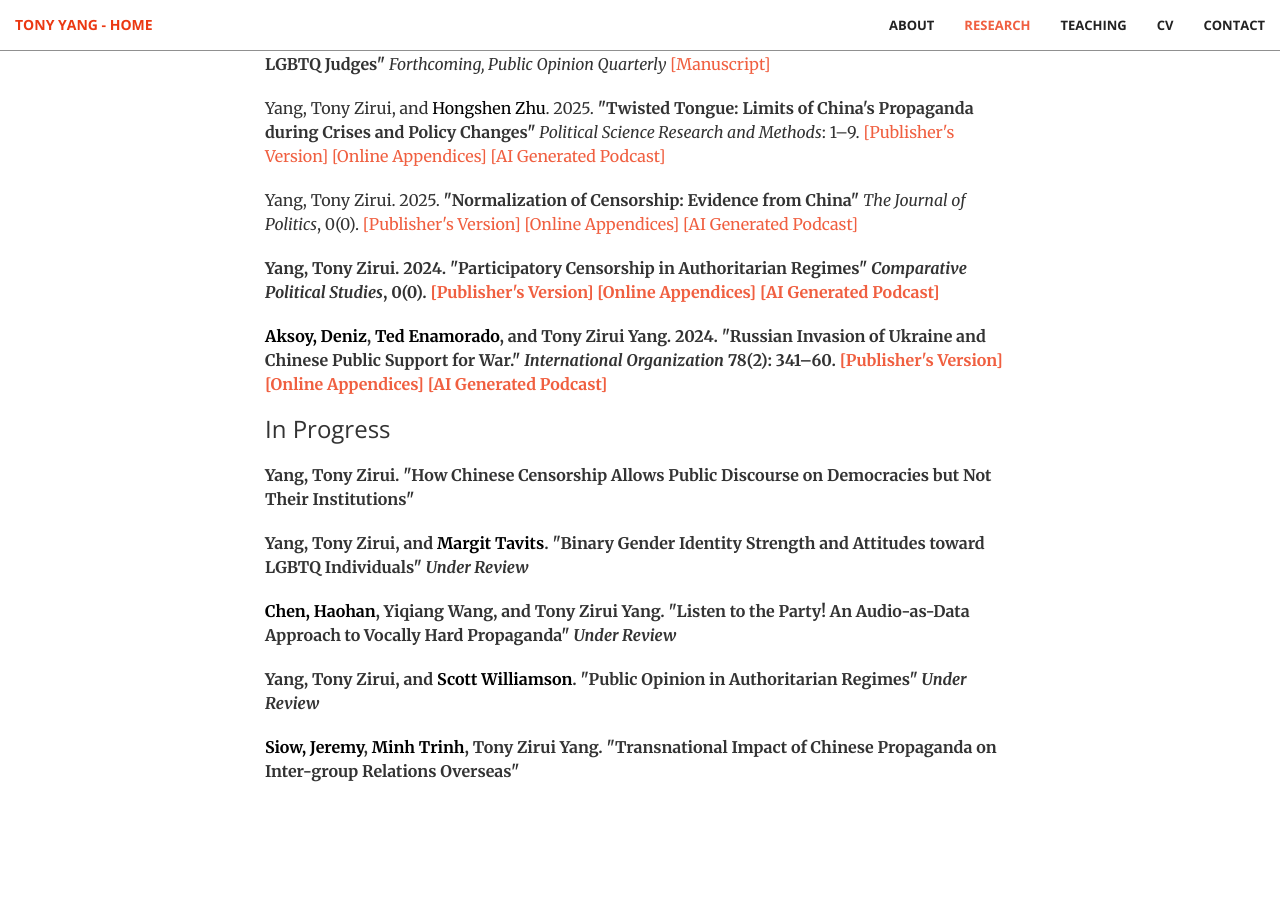
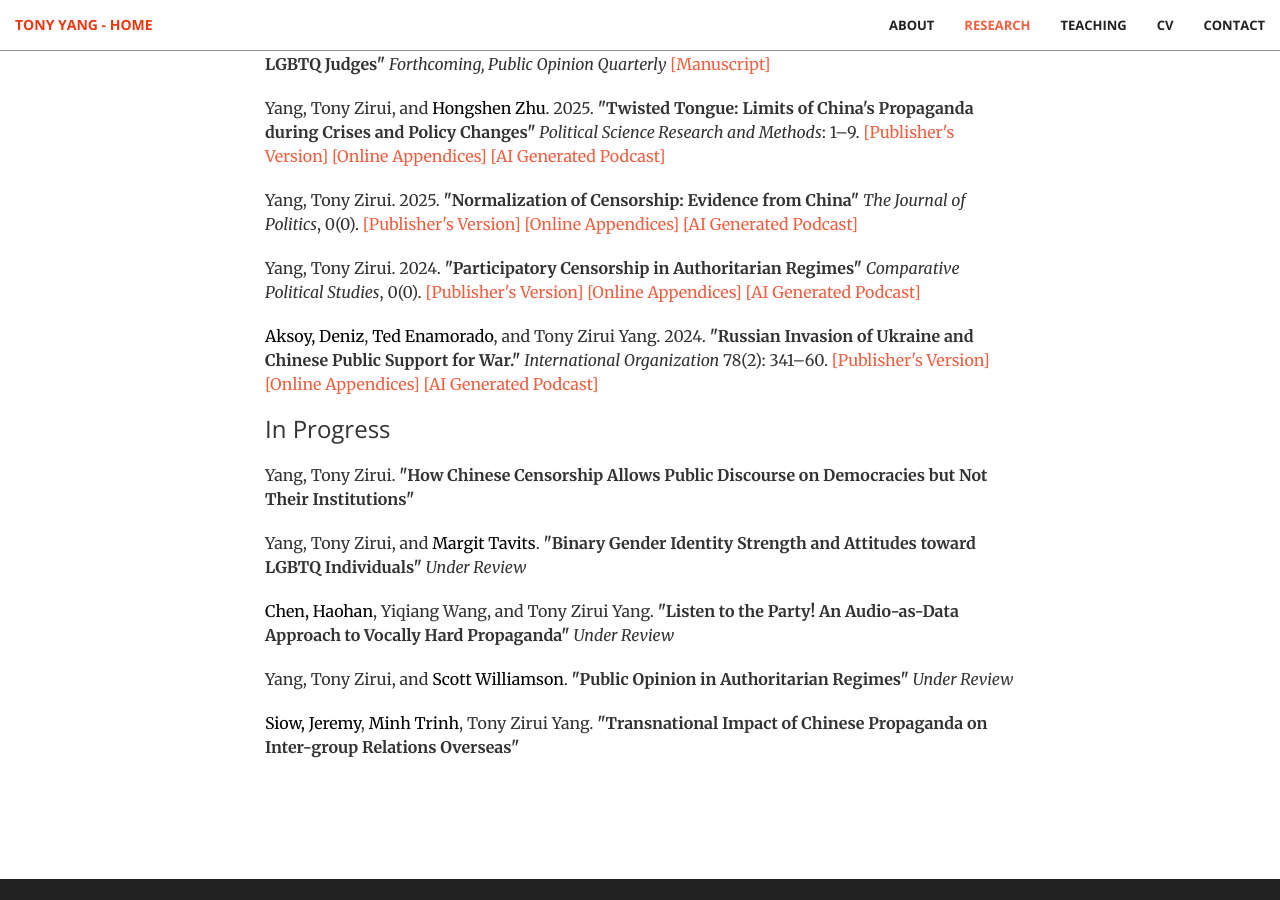
Before and after one commit to tonyhsfz/website, a Jekyll site: the page built from index.html, in a window 1280 px wide and 900 px high, scrolled down 2006 px. Built offline with Jekyll 4.4.1, drawn with Linux system fonts in a browser that asks for light colours.

```diff
--- a/_includes/publication.html
+++ b/_includes/publication.html
@@ -23,7 +23,7 @@
                         <a href="/img/Censorship_Appendices.pdf">[Online Appendices]</a>
                         <a href="https://notebooklm.google.com/notebook/c76b905f-0ee4-4535-aedf-cbb28f2598f0/audio">[AI Generated Podcast]</a>  </p>
                          <p></p>
-                 <p><b> Yang, Tony Zirui. 2024. <b>"Participatory Censorship in Authoritarian Regimes"</b>
+                 <p> Yang, Tony Zirui. 2024. <b>"Participatory Censorship in Authoritarian Regimes"</b>
                          <i>Comparative Political Studies</i>, 0(0).
                          <a href="https://doi.org/10.1177/00104140241302762">[Publisher's Version]</a>
                          <a href="/img/Yang_CPS_Appendix_Final.pdf">[Online Appendices]</a>
```
